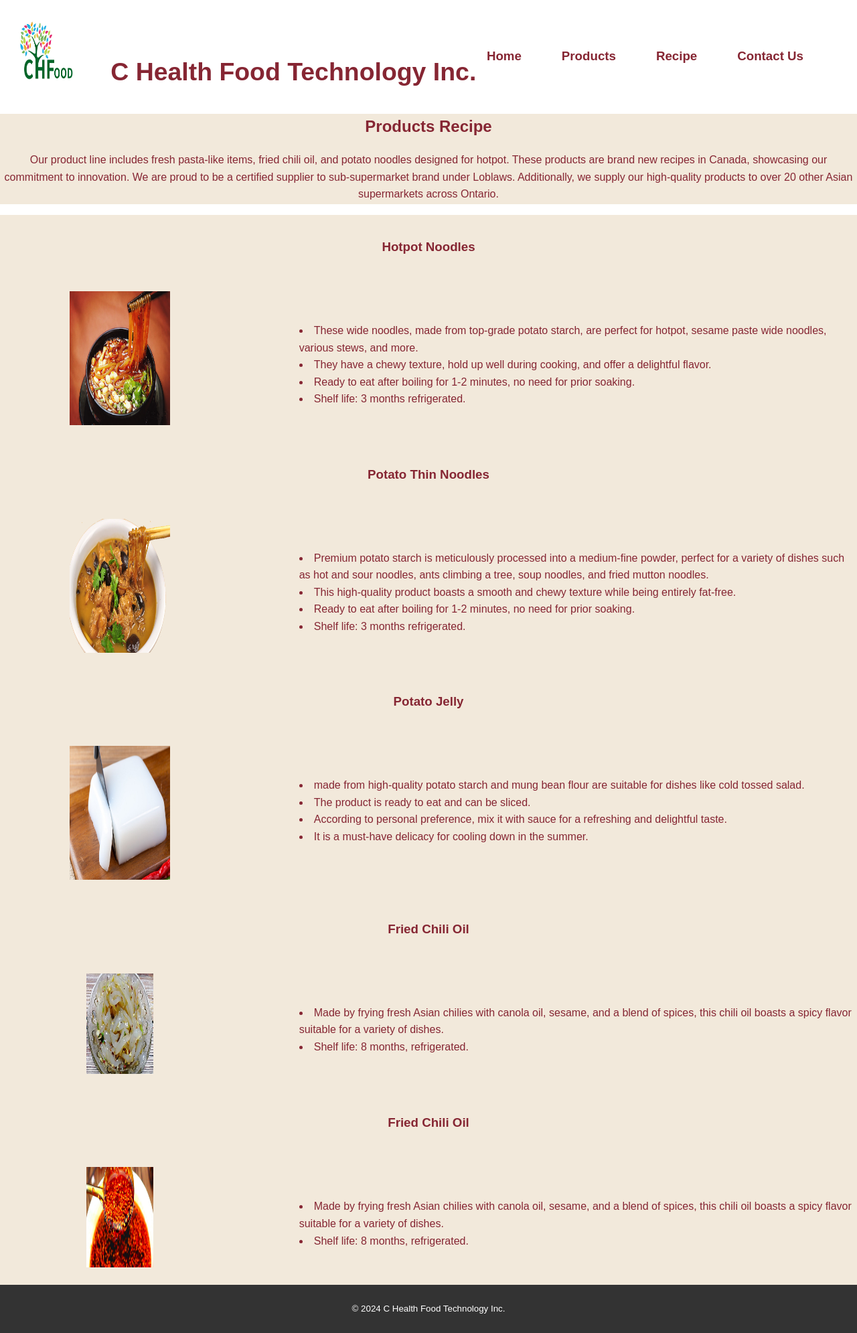
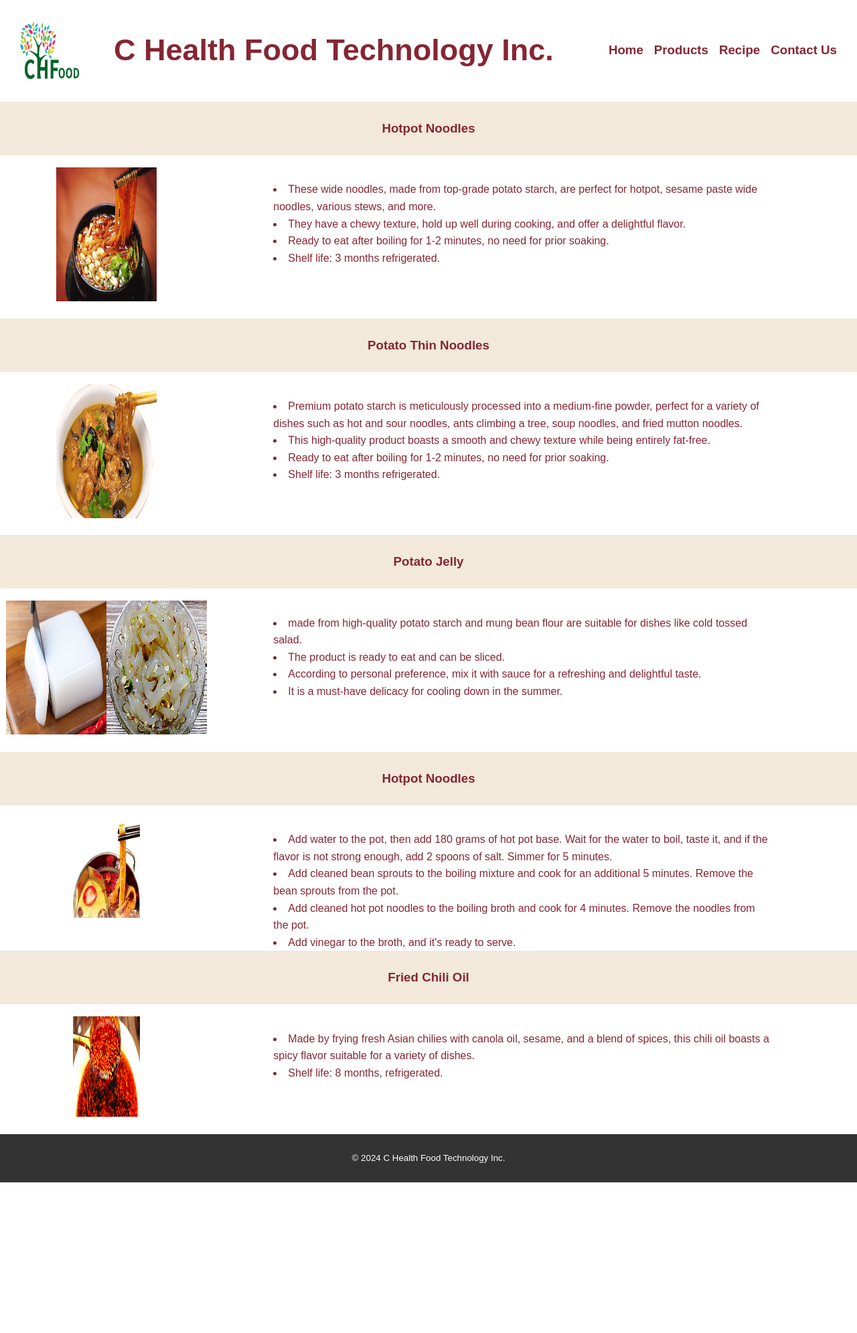
Before and after one commit to Crossbow007/WebsiteForCHF, a PHP site: page /GonzalesArnieCodingAsst/recipe.html in a window 1280 px wide. Shown: the whole page at 67% size. After the commit the page ends 1766 px from the top, so only its background shows below. Run offline with PHP 8.4, Linux system fonts and the light colour scheme.

Commit message:
version for placement

```diff
--- a/css/style.css
+++ b/css/style.css
@@ -20,6 +20,23 @@ header {
     padding-bottom: 2em;
 }
 
+#nav-list {
+    list-style: none;
+    padding: 0;
+    margin: 0;
+}
+
+#nav-list li {
+    display: inline-block;
+    margin-right: 6px;
+    /* Adjust this value as needed to control the space between items */
+}
+
+#nav-list li:last-child {
+    margin-right: 0;
+    /* Remove margin for the last item to avoid unnecessary spacing */
+}
+
 #company-name {
     margin-left: 50px;
     font-weight: bolder;
@@ -37,6 +54,21 @@ header {
     align-items: center;
     padding: 0 30px;
     margin-top: 30px;
+    display: flex;
+    justify-content: space-between;
+    align-items: center;
+}
+
+#logo-left {
+    display: flex;
+    align-items: center;
+    margin-right: 10px;
+}
+
+#company-name {
+    font-size: 45px;
+    text-align: center;
+    /* Adjust the font size as needed */
 }
 
 nav ul {
@@ -93,7 +127,7 @@ footer {
 }
 
 #product {
-    background: #f2e9db;
+    background: #ffffff;
     color: #862633;
     text-align: center;
     padding: 0%;
@@ -101,25 +135,39 @@ footer {
 
 }
 
+#contactText p {
+    display: block;
+    margin-bottom: 60px;
+}
+
 
 .productsGroup,
-#recipeGroup {
+#recipeGroup,
+.ContactUsGroup {
     display: flex;
-    background: #f2e9db;
+    background: #ffffff;
 
 }
 
 #productName,
-#recipeName {
+#recipeName,
+#contactName {
     background: #f2e9db;
     color: #862633;
 
     display: flex;
     align-items: center;
     justify-content: center;
-    height: 12vh;
+    height: 10vh;
     /* Adjust the height as needed */
 }
+
+#product01,
+#contact {
+    background-color: #ffffff;
+}
+
+
 
 #product01Img,
 #product02Img,
@@ -149,8 +197,9 @@ footer {
 #recipe04Text,
 #recipe05Text {
     color: #862633;
-    margin-top: 5%;
+    margin-top: 3%;
     margin-left: 7%;
+    margin-right: 10%;
 
     /* Optional: Add styles for each individual div */
     /* flex: 1; */
--- a/recipe.html
+++ b/recipe.html
@@ -13,7 +13,8 @@
     <header>
         <div class="navGroup">
             <div id="logo-left">
-                <img src="./imgs/logo.png" height="90" width="80" alt="brand" />
+                <img src="./imgs/logo.png" height="90" width="90"
+                    alt="brand" />
                 <span id="company-name">C Health Food Technology Inc.</span>
             </div>
             <!-- Burger menu icon -->
@@ -34,18 +35,8 @@
         </div>
     </header>
 
-    <section id="product">
-        <h2>Products Recipe</h2>
-        <p>Our product line includes fresh pasta-like items, fried chili oil,
-            and potato noodles designed for hotpot. These products are brand
-            new recipes in Canada, showcasing our commitment to innovation.
 
-            We are proud to be a certified supplier to sub-supermarket brand
-            under Loblaws. Additionally, we supply our high-quality products to
-            over 20 other Asian supermarkets across Ontario.
-        </p>
 
-    </section>
 
     <div class="product01">
         <div id="productName">
@@ -122,7 +113,8 @@
         <div class="productsGroup">
             <div id="product03Img">
                 <p><img src="./imgs/recipes03.jpg" height="200" width="150"
-                        alt="Potato Jelly" /></p>
+                        alt="Potato Jelly" /><img src="./imgs/recipes04.jpg"
+                        height="200" width="150" alt="Potato Jelly" /></p>
             </div>
             <div id="product03Text">
                 <ur>
@@ -143,25 +135,30 @@
 
     <div class="product04">
         <div id="productName">
-            <h3>Fried Chili Oil</h3>
+            <h3>Hotpot Noodles</h3>
         </div>
 
         <div class="productsGroup">
 
             <div id="product04Img">
-                <p><img src="./imgs/recipes04.jpg" height="150" width="100"
-                        alt="Fried Chili Oil" /></p>
+                <p><img src="./imgs/recipes07.png" height="150" width="100"
+                        alt="Hotpot noodles" /></p>
             </div>
 
             <div id="product04Text">
                 <ur>
-                    <li>Made by frying fresh Asian chilies with canola oil,
-                        sesame,
-                        and a blend of spices, this chili oil boasts a spicy
-                        flavor
-                        suitable for a variety of dishes. </li>
+                    <li>Add water to the pot, then add 180 grams of hot pot
+                        base. Wait for the water to boil, taste it, and if the
+                        flavor is not strong enough, add 2 spoons of salt.
+                        Simmer for 5 minutes. </li>
 
-                    <li>Shelf life: 8 months, refrigerated.</li>
+                    <li> Add cleaned bean sprouts to the boiling mixture and
+                        cook for an additional 5 minutes. Remove the bean
+                        sprouts from the pot.</li>
+                    <li>Add cleaned hot pot noodles to the boiling broth and
+                        cook for 4 minutes. Remove the noodles from the pot.
+                    </li>
+                    <li>Add vinegar to the broth, and it's ready to serve.</li>
 
                 </ur>
 
--- a/script/script.js
+++ b/script/script.js
@@ -21,13 +21,14 @@ document.addEventListener('DOMContentLoaded', function () {
 
 });
 
-// 1. 初始数据
+// data
 const sliderData = [
     { url: './imgs/factory04.jpg', title: 'Outside building of factory ', color: 'rgb(172, 162, 147)' },
     { url: './imgs/factory03.jpg', title: 'Main entrance of factory', color: 'rgb(172, 162, 147)' },
-    { url: './imgs/factory05.jpg', title: 'HACCP standard operation', color: 'rgb(172, 162, 147)' },
+
     { url: './imgs/factory01.jpg', title: 'Inside  of factory', color: 'rgb(172, 162, 147)' },
     { url: './imgs/factory02.jpg', title: 'Meeting room', color: 'rgb(172, 162, 147)' },
+    { url: './imgs/factory05.jpg', title: 'HACCP standard operation', color: 'rgb(172, 162, 147)' },
     { url: './imgs/factory06.jpg', title: 'Auto sanitizer ', color: 'rgb(172, 162, 147)' },
     { url: './imgs/machine01.png', title: 'Noodle Maker', color: 'rgb(172, 162, 147)' },
 
@@ -65,8 +66,8 @@ function updateSlider() {
 
 
 const sliderData1 = [
-    { url: './imgs/bg01.jpg', title: 'Ingredients of Local garlic  ', color: 'rgb(172, 162, 147)' },
-    { url: './imgs/bg04.png', title: 'Europ potato starch', color: 'rgb(172, 162, 147)' },
+    { url: './imgs/bg01.jpg', title: 'Ingredients of Local garlic   ', color: 'rgb(172, 162, 147)' },
+    { url: './imgs/bg04.png', title: 'Europe potato starch', color: 'rgb(172, 162, 147)' },
 ];
 
 function updateSlider1() {
@@ -102,7 +103,7 @@ const sliderData2 = [
         url: './imgs/p01_hotpot.png', title: 'Hot Pot Noodle ', color: 'rgb(172, 162, 147)'
     },
     { url: './imgs/p02_thinNoodle.png', title: 'Potato Thin Noodle', color: 'rgb(172, 162, 147)' },
-    { url: './imgs/p03_coolJelly.png', title: 'Cool Jelly', color: 'rgb(172, 162, 147)' },
+    { url: './imgs/p03_coolJelly.png', title: 'Potato Jelly', color: 'rgb(172, 162, 147)' },
     { url: './imgs/p04_chiliOil.png', title: 'Chili Oil', color: 'rgb(172, 162, 147)' },
 
 
@@ -132,3 +133,31 @@ function updateSlider2() {
     // Increment the index or reset to 0 if reached the end
     currentIndex = (currentIndex + 1) % sliderData2.length;
 }
+
+
+function submitForm(event) {
+    event.preventDefault(); // Prevent the default form submission
+
+    // Create a new FormData object from the form
+    const formData = new FormData(document.getElementById('contactForm'));
+
+    // Send the form data to the server using fetch API
+    fetch('add.php', {
+        method: 'POST',
+        body: formData
+    })
+        .then(response => {
+            if (response.ok) {
+                // If the response is ok, show the success message
+                alert('Submission completed');
+                document.getElementById('contactForm').reset(); // Clear the form
+            } else {
+                // If there's an error, show an error message
+                alert('Submission failed');
+            }
+        })
+        .catch(error => {
+            console.error('Error:', error);
+            alert('An unexpected error occurred');
+        });
+}
```
Also changed, not shown: other parts of css/style.css (+82 -7 lines), contact.html (+43 -34 lines), index.html (+4 -4 lines), product.html (+2 -8 lines).
